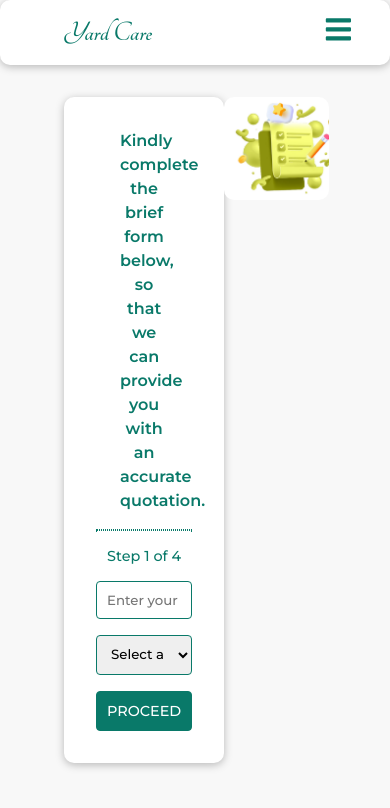
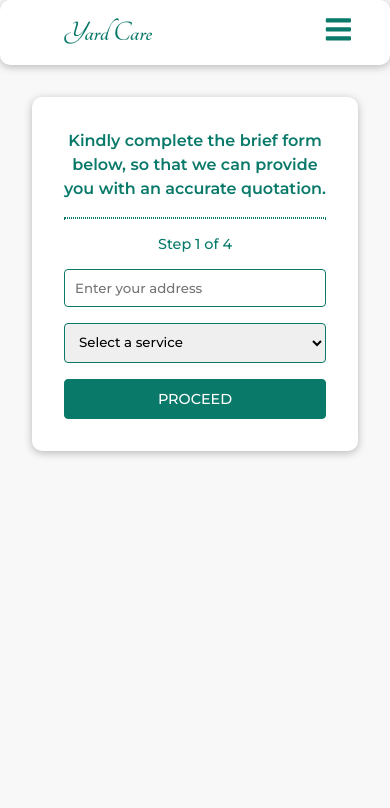
Before and after one commit to Amen-Musingarimi/yard-care, a React (Create React App) app: page /book in a window 390 px wide. Shown: the top 808 px of the page. Built offline with nearby package versions, Linux system fonts and the light colour scheme.

Commit message:
Add responsiveness to forms

```diff
--- a/src/components/pages/ServiceForms/SteopOne.jsx
+++ b/src/components/pages/ServiceForms/SteopOne.jsx
@@ -43,7 +43,9 @@ const StepOne = ({ formData, nextStep, handleChange }) => {
         >
           <option value="">Select a service</option>
           {yardCleaningServices.map((service) => (
-            <option value={service.name}>{service.name}</option>
+            <option value={service.name} className="dropdown-option">
+              {service.name}
+            </option>
           ))}
         </select>
         {errorMessage && <p className="error-message">{errorMessage}</p>}
--- a/src/components/styles/Forms.css
+++ b/src/components/styles/Forms.css
@@ -106,3 +106,25 @@
   height: 100%;
   border-radius: 10px;
 }
+
+@media only screen and (max-width: 1024px) {
+  .step-div {
+    flex-direction: column;
+    padding: 2rem;
+  }
+
+  .step-description {
+    width: 100%;
+  }
+
+  .step-div img {
+    display: none;
+  }
+
+  .submit-btn {
+    width: 60%;
+  }
+  .previous-btn {
+    width: 40%;
+  }
+}
```
